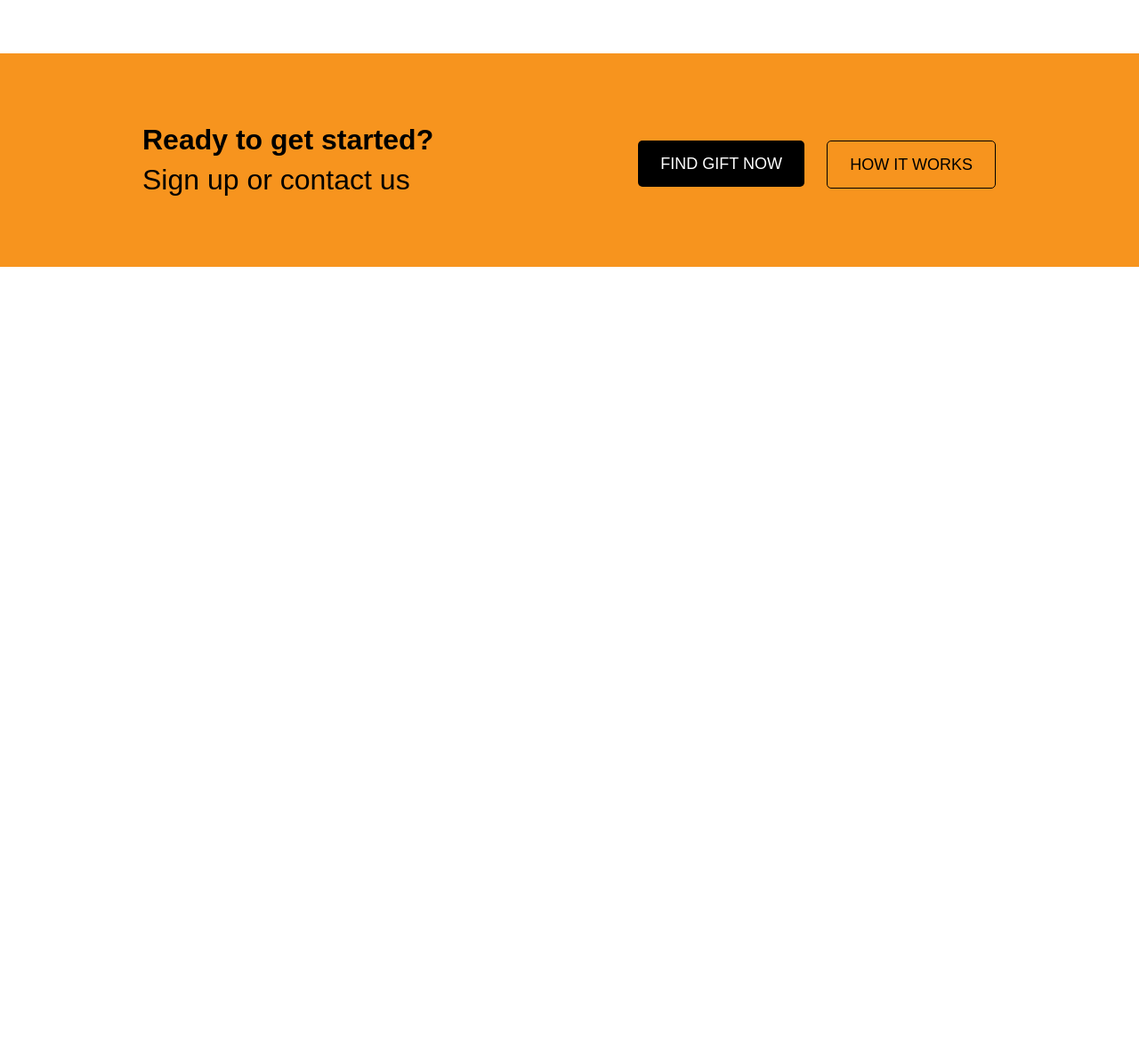
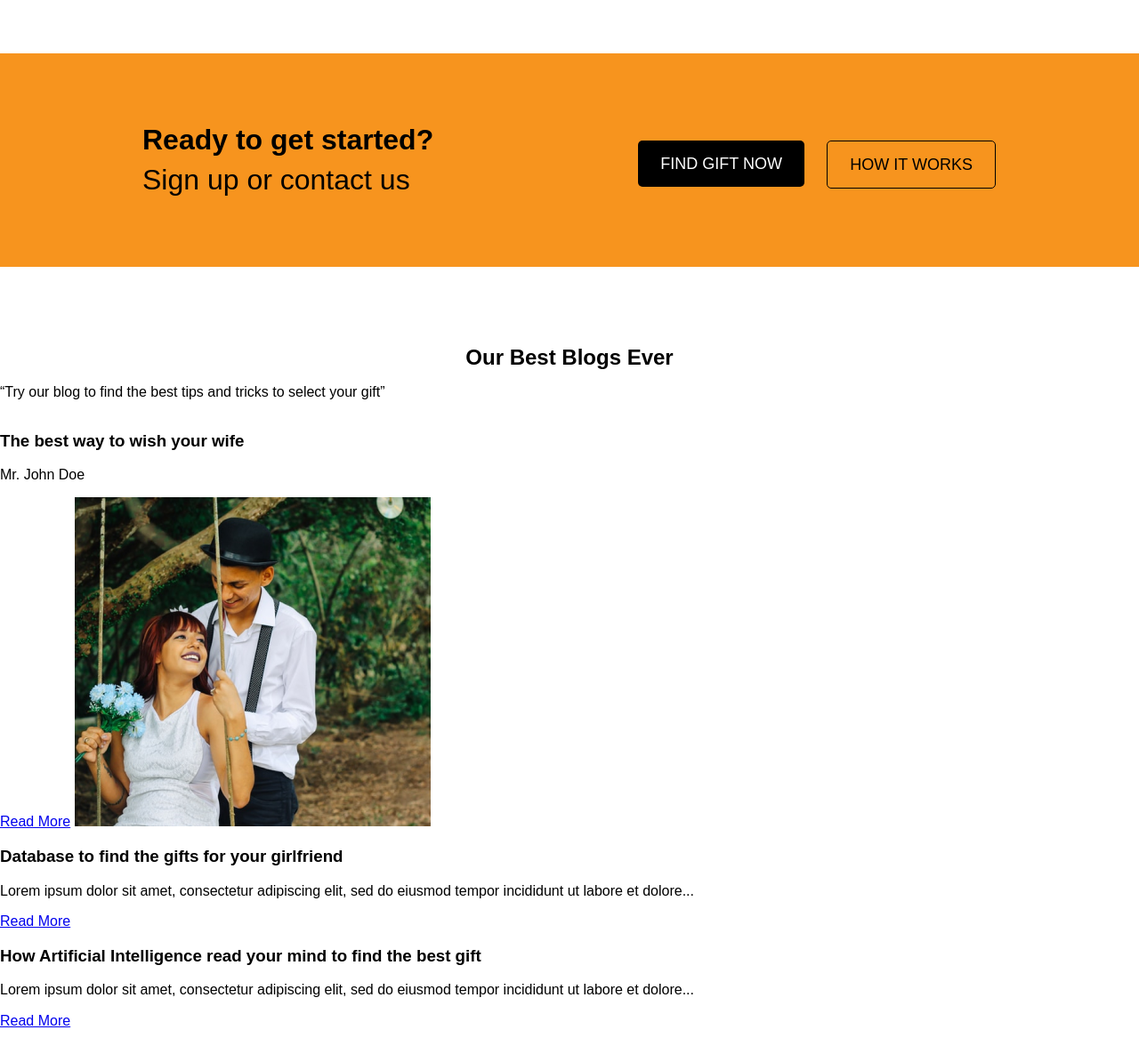
Before and after one commit to DaoNik/daonik.github.io, a plain HTML site: page index.html in a window 1280 px wide. Shown: the part 2176-3370 px from the top of the page at 89% size. Before the commit the page ends 2476 px from the top, so only its background shows below. Drawn offline with Linux system fonts and the light colour scheme.

Commit message:
Добавил начальные стили блока posts-blog

```diff
--- a/index.html
+++ b/index.html
@@ -89,8 +89,27 @@
         </div>
       </section>
 
-      <section class="">
-
+      <section class="posts-blog">
+        <h2 class="posts-blog__title">Our Best Blogs Ever</h2>
+        <p class="posts-blog__subtitle">“Try our blog to find the best tips and tricks to select your gift”</p>
+        <div class="posts-blog__card-feature">
+          <h3 class="posts-blog__card-title">The best way to wish your wife</h3>
+          <p class="posts-blog__card-author">Mr. John Doe</p>
+          <a href="#" class="posts-blog__card-link">Read More</a>
+          <img class="posts-blog__card-img" src="images/posts-blog__card-img.png" alt="Муж качает жену на качелях">
+        </div>
+        <div class="posts-blog__card-article">
+          <h3 class="posts-blog__card-title">Database to find the gifts for your girlfriend</h3>
+          <p class="posts-blog__card-subtitle">Lorem ipsum dolor sit amet, consectetur adipiscing elit,
+             sed do eiusmod tempor incididunt ut labore et dolore...</p>
+          <a href="#" class="posts-blog__card-link">Read More</a>
+        </div>
+        <div class="posts-blog__card-article">
+          <h3 class="posts-blog__card-title">How Artificial Intelligence read your mind to find the best gift</h3>
+          <p class="posts-blog__card-subtitle">Lorem ipsum dolor sit amet, consectetur adipiscing elit,
+             sed do eiusmod tempor incididunt ut labore et dolore...</p>
+          <a href="#" class="posts-blog__card-link">Read More</a>
+        </div>
       </section>
     </main>
     <footer>
--- a/styles/style.css
+++ b/styles/style.css
@@ -319,3 +319,18 @@
   right: 1px;
   border: 1px solid #000;
 }
+
+/*POSTS BLOG*/
+
+.posts-blog {
+  display: flex;
+  flex-direction: column;
+  padding: 88px 0 80px 0;
+  width: 100%;
+  min-height: 1026px;
+  box-sizing: border-box;
+}
+
+.posts-blog__title {
+  margin: 0 auto;
+}
```
Also changed, not shown: images/posts-blog__card-img.png (added).
